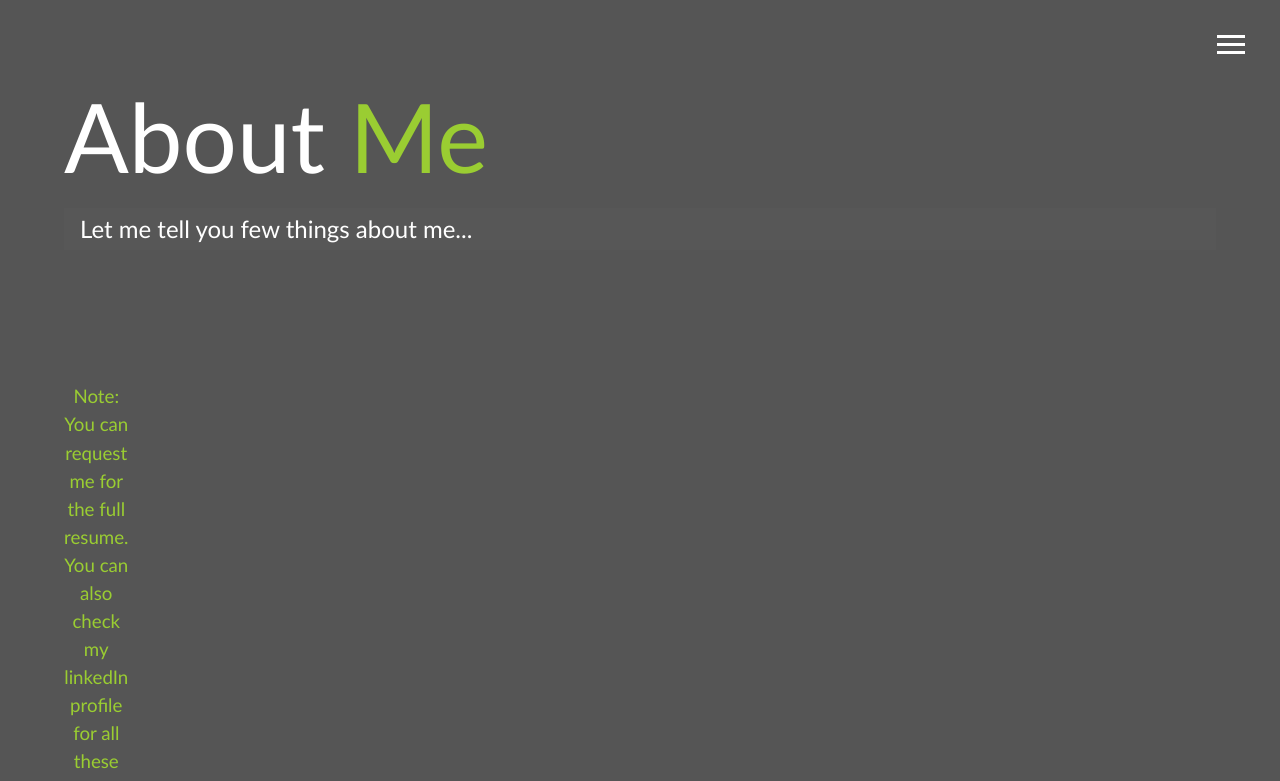
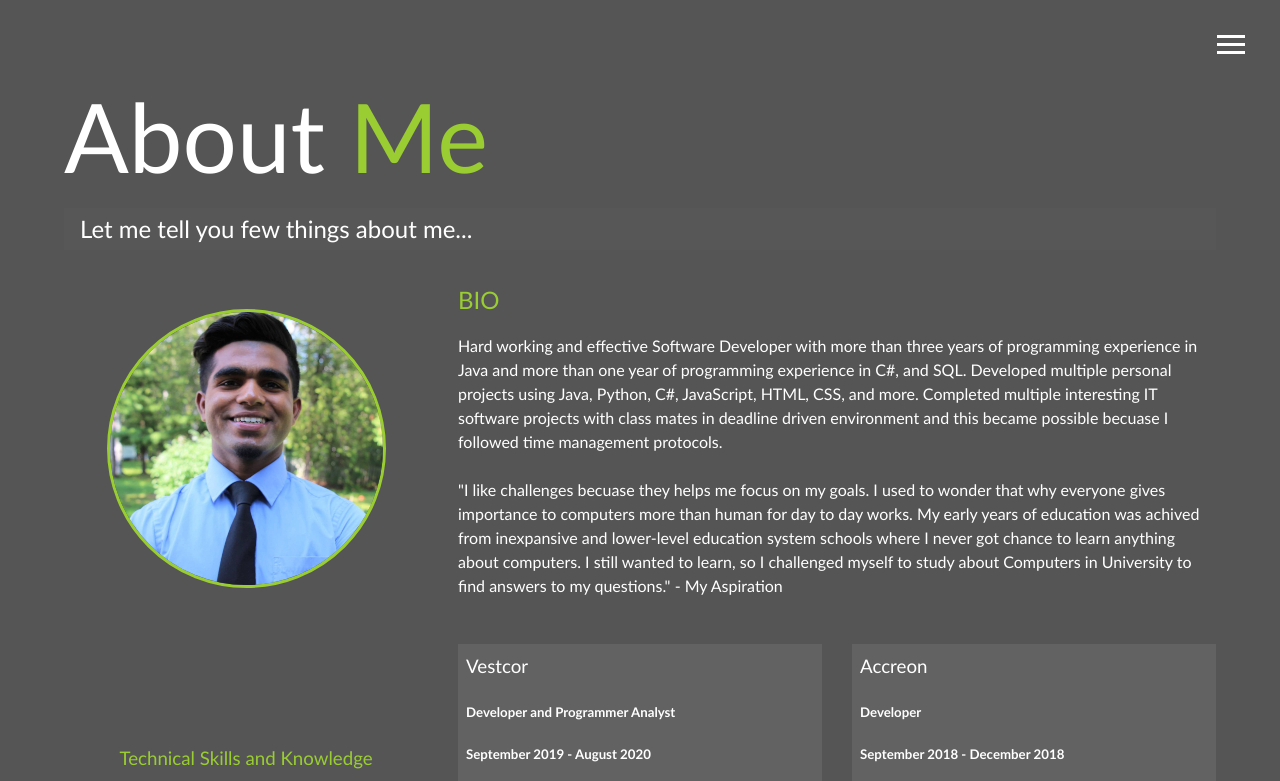
Before and after one commit to sverma1999/Personal_Portfolio, a website: page dist/about.html in a window 1280 px wide. Shown: the top 781 px of the page. Drawn offline with Linux system fonts and the light colour scheme.

Commit message:
Something missed in last commit

```diff
--- a/scss/_mobile.scss
+++ b/scss/_mobile.scss
@@ -9,12 +9,21 @@
             max-height: 260px;
         }
     }
-
+    .about-info{
+        display: grid;
+        grid-template-areas:
+        'bioimage bio bio'
+        'skillsList job1 job2';
+        grid-gap: 30px;
+        grid-template-columns: repeat(3, 1fr);
+    }
 
     .technical{
+        float: left;
         padding-left: 0rem;
     }
     .non-technical{
+        float: right;
         padding-right: 0rem;
     }
 }
@@ -42,9 +51,11 @@
         grid-template-columns: 1fr;
     }
     .technical{
+        float: left;
         padding-left: 10rem;
     }
     .non-technical{
+        float: right;
         padding-right: 10rem;
     }
 
@@ -82,9 +93,11 @@
     }
 
     .technical{
+        float: left;
         padding-left: 0rem;
     }
     .non-technical{
+        float: right;
         padding-right: 0rem;
     }
 
@@ -132,9 +145,11 @@
     }
 
     .technical{
+        float: left;
         padding-left: 4rem;
     }
     .non-technical{
+        float: right;
         padding-right: 4rem;
     }
 
@@ -167,9 +182,11 @@
     }
 
     .technical{
+        float: left;
         padding-left: 1rem;
     }
     .non-technical{
+        float: right;
         padding-right: 1rem;
     }
     .projects{
```
Also changed, not shown: dist/css/main.css.
